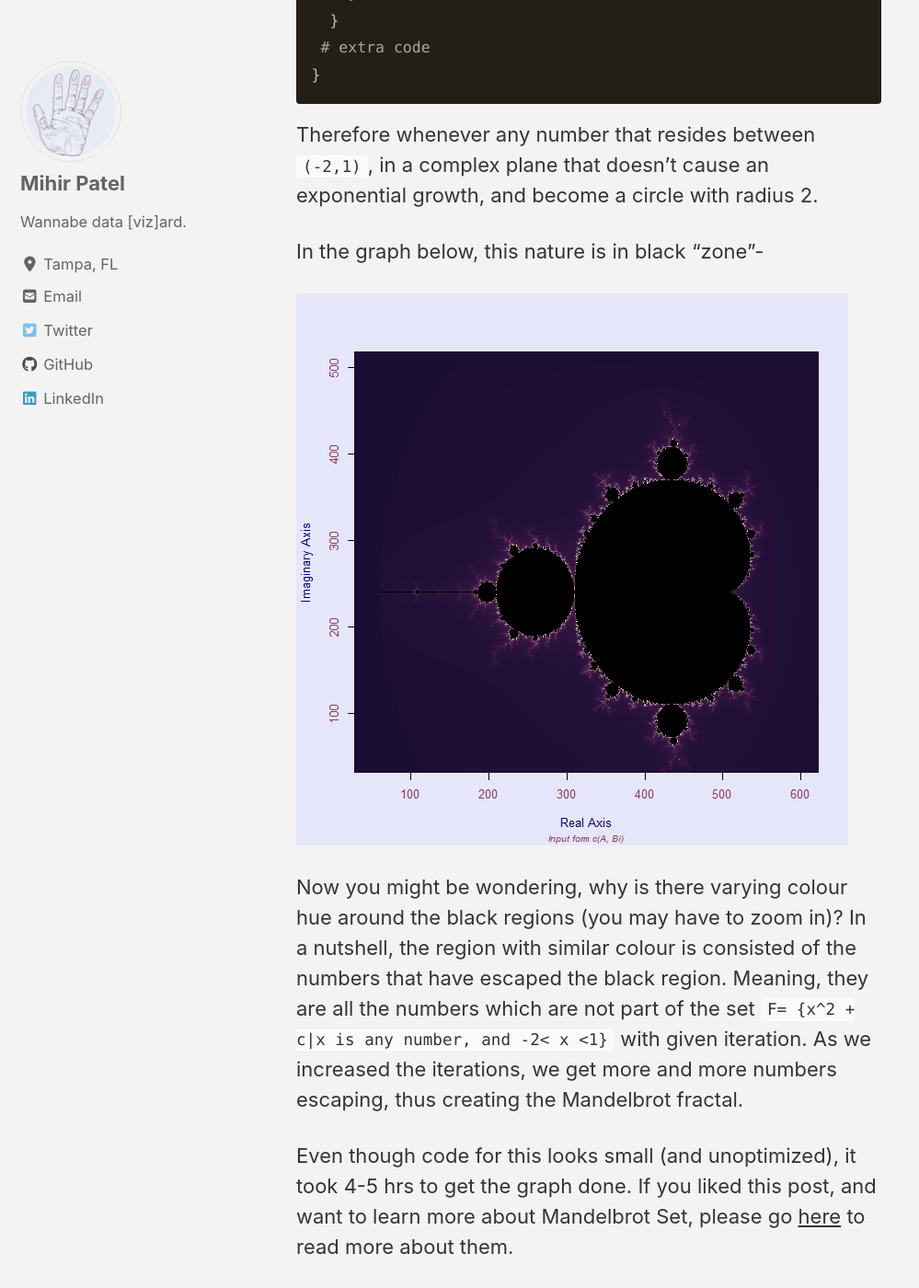
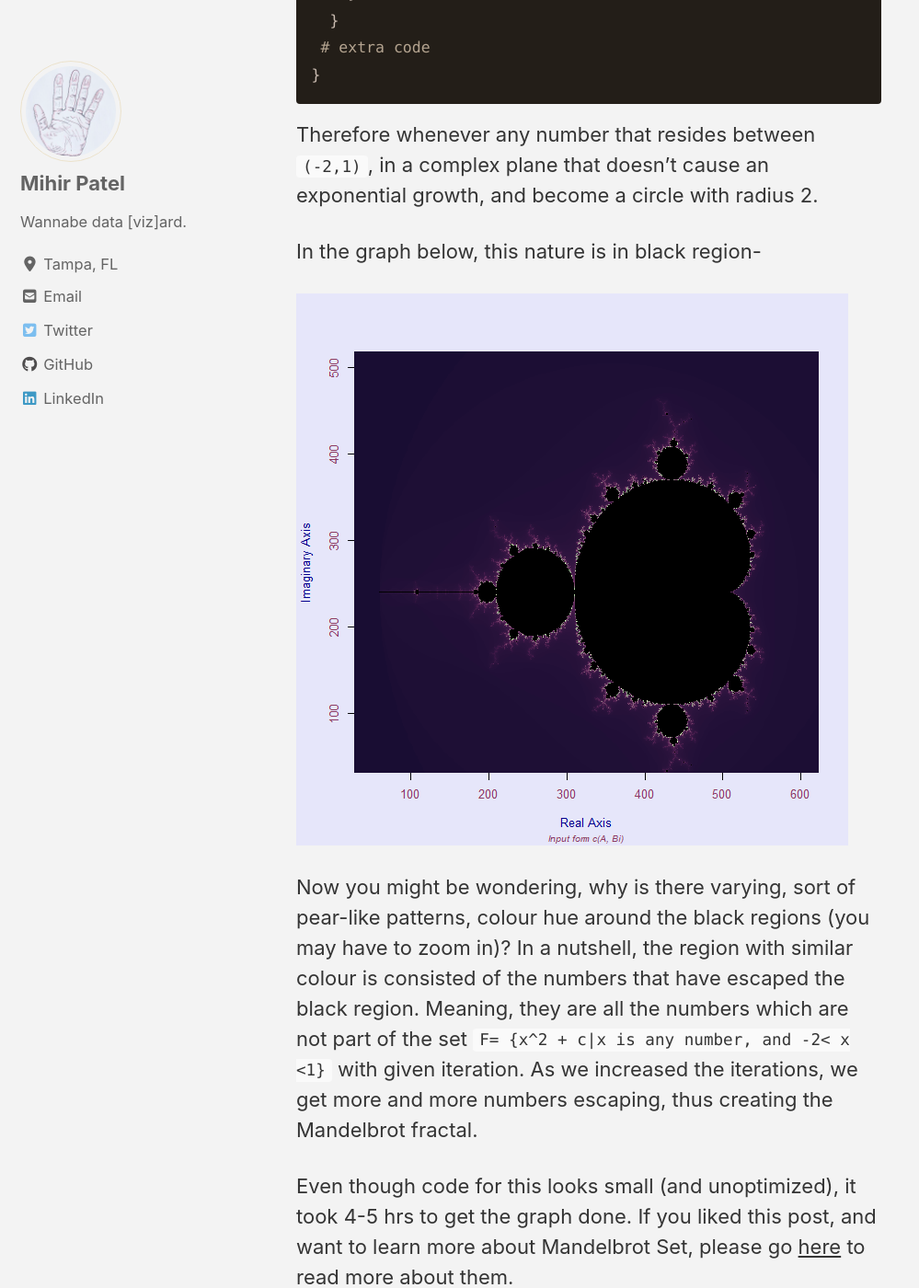
Before and after one commit to mihirp161/mihirp161.github.io, a Jekyll site: the page built from _posts/2020-01-17-mandelbrot.md, in a window 1280 px wide and 1400 px high, scrolled down 3631 px. Shown: the whole window at 92% size, without its empty margins (0-999 px from the left). Built offline with Jekyll 4.4.1, drawn with Linux system fonts in a browser that asks for light colours; cached includes are drawn as plain includes; nearby versions of some CDN libraries.

Commit message:
Update 2020-01-17-mandelbrot.md

```diff
--- a/_posts/2020-01-17-mandelbrot.md
+++ b/_posts/2020-01-17-mandelbrot.md
@@ -82,11 +82,11 @@ mandelbrot <<- function(i,j){
 
 Therefore whenever any number that resides between `(-2,1)`, in a complex plane that doesn't cause an exponential growth, and become a circle with radius 2.
 
-In the graph below, this nature is in black "zone"-
+In the graph below, this nature is in black region-
 
    <img src="{{ site.url }}{{ site.baseurl }}/images/mandelbrot/mandelbrot_bad.png" alt="">
 
-Now you might be wondering, why is there varying colour hue around the black regions (you may have to zoom in)? In a nutshell, the region with similar colour is consisted of the numbers that have escaped the black region. Meaning, they are all the numbers which are not part of the set
+Now you might be wondering, why is there varying, sort of pear-like patterns, colour hue around the black regions (you may have to zoom in)? In a nutshell, the region with similar colour is consisted of the numbers that have escaped the black region. Meaning, they are all the numbers which are not part of the set
 `F= {x^2 + c|x is any number, and -2< x <1}` with given iteration. As we increased the iterations, we get more and more numbers escaping, thus creating the Mandelbrot fractal.
 
 Even though code for this looks small (and unoptimized), it took 4-5 hrs to get the graph done. If you liked this post, and want to learn more about Mandelbrot Set, please go [here](https://en.wikipedia.org/wiki/Mandelbrot_set) to read more about them.
```
